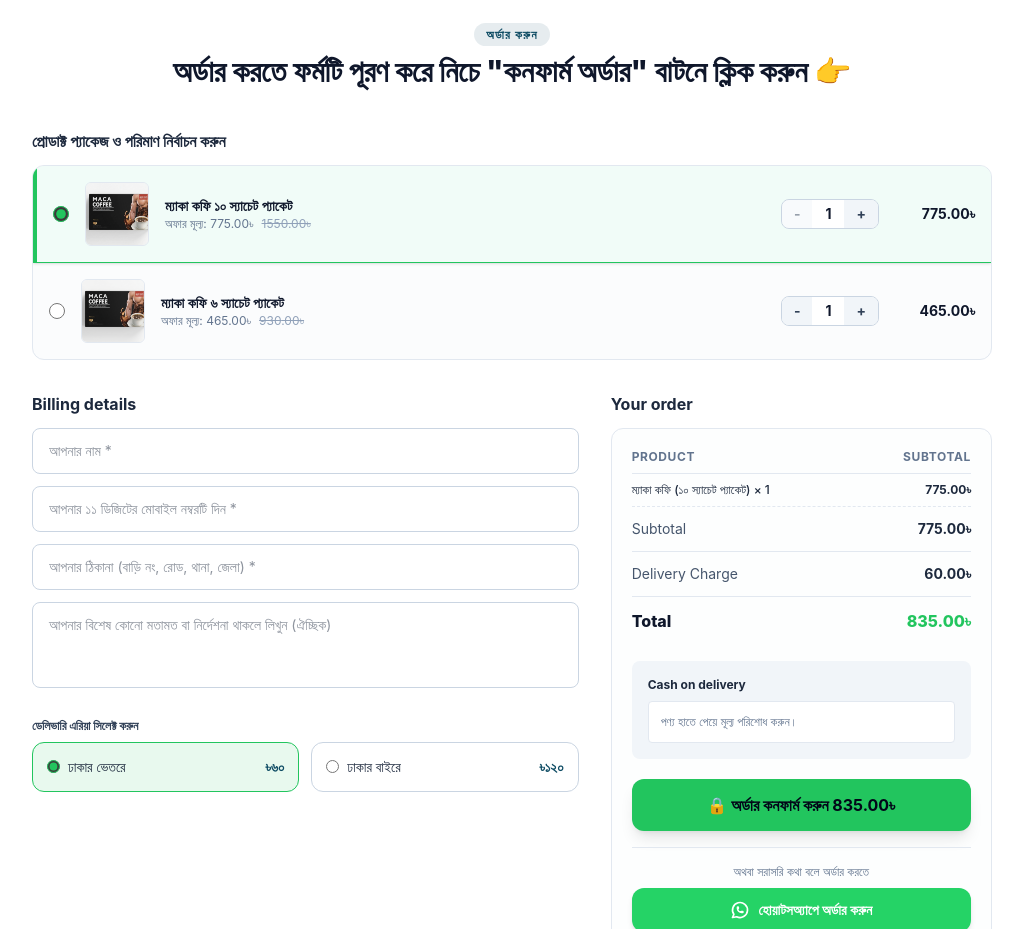
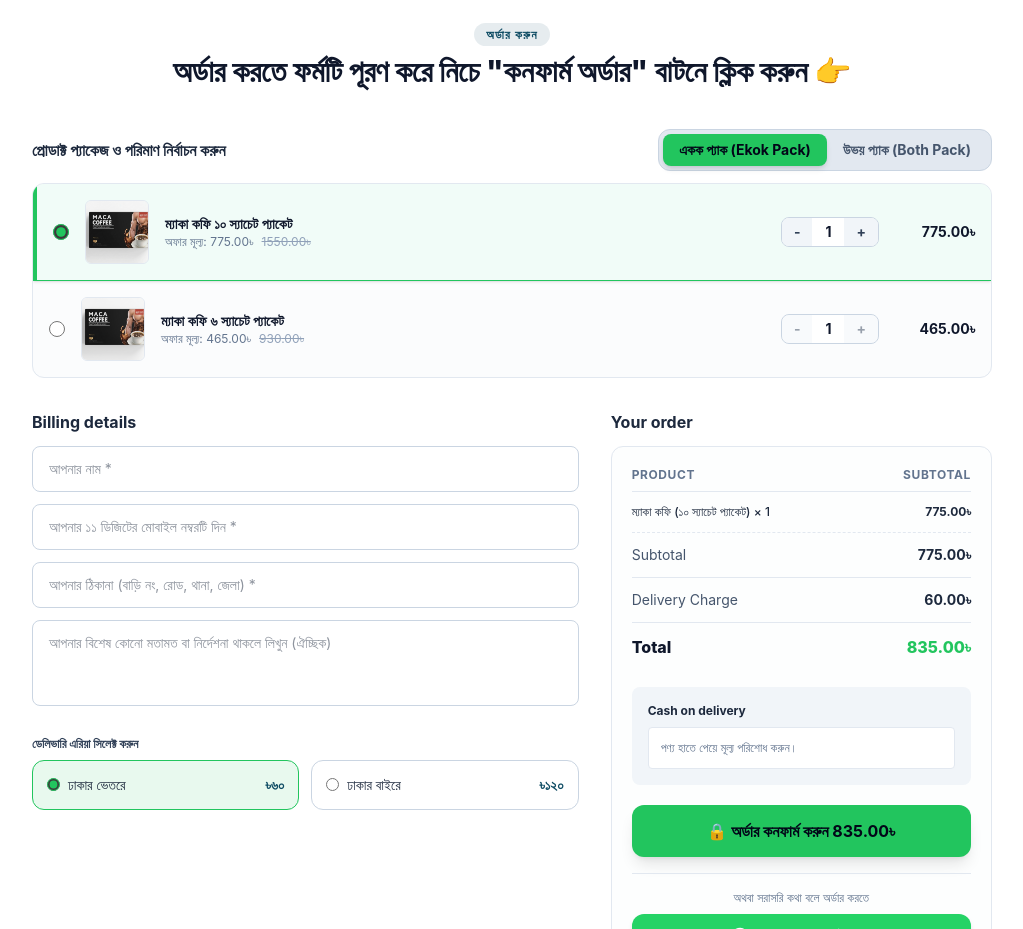
Before and after one commit to noman-swe/vitalcare_bd, a React (Vite) app: page / in a window 1280 px wide. Shown: the part 5200-6129 px from the top of the page, without its empty margins (128-1151 px from the left). Built offline with nearby package versions, Linux system fonts and the light colour scheme.

Commit message:
form lead generation done

```diff
--- a/src/components/Checkout/Checkout.jsx
+++ b/src/components/Checkout/Checkout.jsx
@@ -1,4 +1,4 @@
-import { useEffect, useState } from "react";
+import { useEffect, useState, useRef } from "react";
 import { productsData } from "../../data/products";
 import { truncateText } from "../../utils/utils";
 import { SectionNameBadge } from "../UI/Badges";
@@ -6,6 +6,8 @@
 import { useCart } from "../../context/CartContext";
 
 const GOOGLE_SHEET_API_URL = import.meta.env.VITE_GOOGLE_SHEET_API_URL;
+const VITE_UNCONFIRMED_CLIENT_GOOGLE_SHEET_API_URL = import.meta.env
+  .VITE_UNCONFIRMED_CLIENT_GOOGLE_SHEET_API_URL;
 
 export const Checkout = ({ selectedProduct }) => {
   const { triggerOrderSuccess } = useCart();
@@ -25,10 +27,11 @@
       };
     }),
   };
+
   // 🚀 হ্যাশ লিংক থাকলে অটো-স্ক্রল হ্যান্ডলার
   useEffect(() => {
-    if (window.location.hash === "#checkout-section") {
-      const checkoutElem = document.getElementById("checkout-section");
+    if (window.location.hash === "#checkout") {
+      const checkoutElem = document.getElementById("checkout");
       if (checkoutElem) {
         setTimeout(() => {
           checkoutElem.scrollIntoView({ behavior: "smooth" });
@@ -37,11 +40,20 @@
     }
   }, []);
 
-  // প্রথমে একটি ডিফল্ট ভ্যারিয়েন্ট সিলেক্টেড রাখা হলো
-  const [variantId, setVariantId] = useState(
+  const [packType, setPackType] = useState("single");
+  const [singleVariantId, setSingleVariantId] = useState(
     mainProduct?.variants?.[0]?.id || null,
   );
   const [singleQuantity, setSingleQuantity] = useState(1);
+
+  const [bothQuantities, setBothQuantities] = useState(() => {
+    const initial = {};
+    mainProduct?.variants?.forEach((v) => {
+      initial[v.id] = 1;
+    });
+    return initial;
+  });
+
   const [deliveryLocation, setDeliveryLocation] = useState("inside_dhaka");
   const [isSubmitting, setIsSubmitting] = useState(false);
 
@@ -53,35 +65,116 @@
   });
 
   const [phoneError, setPhoneError] = useState("");
-
-  // variantId যদি null হয়, তবে selectedVariant ও null হবে (কোনো রেডিও সিলেক্টেড থাকবে না)
-  const selectedVariant = variantId
-    ? mainProduct?.variants?.find((v) => v.id === variantId) || null
-    : null;
+  const debounceTimerRef = useRef(null);
 
   const handleSingleQuantityChange = (targetVariantId, delta) => {
-    if (selectedVariant?.id !== targetVariantId) {
-      setVariantId(targetVariantId);
+    if (singleVariantId !== targetVariantId) {
+      setSingleVariantId(targetVariantId);
       setSingleQuantity(Math.max(1, 1 + delta));
     } else {
       setSingleQuantity((prevQty) => Math.max(1, prevQty + delta));
     }
   };
 
+  const handleBothQuantityChange = (variantId, delta) => {
+    setBothQuantities((prev) => ({
+      ...prev,
+      [variantId]: Math.max(1, (prev[variantId] || 1) + delta),
+    }));
+  };
+
+  const getSelectedOrderItems = () => {
+    if (packType === "single") {
+      const variant = mainProduct?.variants?.find(
+        (v) => v.id === singleVariantId,
+      );
+      if (!variant) return [];
+      return [
+        {
+          id: variant.id,
+          title: variant.title,
+          price: variant.price,
+          quantity: singleQuantity,
+          totalPrice: variant.price * singleQuantity,
+        },
+      ];
+    } else {
+      return (
+        mainProduct?.variants?.map((variant) => {
+          const qty = bothQuantities[variant.id] || 1;
+          return {
+            id: variant.id,
+            title: variant.title,
+            price: variant.price,
+            quantity: qty,
+            totalPrice: variant.price * qty,
+          };
+        }) || []
+      );
+    }
+  };
+
+  const selectedItems = getSelectedOrderItems();
   const deliveryCharge = deliveryLocation === "inside_dhaka" ? 60 : 120;
   const deliveryAreaText =
     deliveryLocation === "inside_dhaka"
       ? "ঢাকার ভেতরে (৳৬০)"
       : "ঢাকার বাইরে (৳১২০)";
 
-  const unitPrice = selectedVariant ? Number(selectedVariant.price) : 0;
-  const subtotal = unitPrice * singleQuantity;
+  const subtotal = selectedItems.reduce(
+    (acc, item) => acc + item.totalPrice,
+    0,
+  );
   const totalAmount = subtotal + deliveryCharge;
+
+  // 🔄 অটো-লিড ব্যাকএন্ডে পাঠানোর ফাংশন (unconfirmed-client)
+  const sendUnconfirmedLead = async (currentForm) => {
+    const bdPhoneRegex = /^01[3-9]\d{8}$/;
+    if (!currentForm.phone || !bdPhoneRegex.test(currentForm.phone)) return;
+
+    // const fullPhoneNumber = `${currentForm.phone}`;
+    const orderItems = selectedItems.map((item) => ({
+      name: mainProduct.name,
+      variantTitle: item.title,
+      quantity: item.quantity,
+      price: item.price,
+    }));
+
+    const payload = {
+      name: currentForm.name,
+      phone: currentForm.phone,
+      address: currentForm.address,
+      items: orderItems,
+      orderStatus: "unconfirmed-client",
+    };
+
+    try {
+      await fetch(VITE_UNCONFIRMED_CLIENT_GOOGLE_SHEET_API_URL, {
+        method: "POST",
+        headers: { "Content-Type": "text/plain;charset=utf-8" },
+        body: JSON.stringify(payload),
+      });
+    } catch (error) {
+      console.error("Auto save lead error:", error);
+    }
+  };
+
+  // ⌨️ ইনপুট টাইপিং এর সাথে সাথে ২ সেকেন্ডের Debounce সেটিং
+  const handleInputChange = (field, value) => {
+    const updatedForm = { ...formData, [field]: value };
+    setFormData(updatedForm);
+
+    if (debounceTimerRef.current) clearTimeout(debounceTimerRef.current);
+
+    debounceTimerRef.current = setTimeout(() => {
+      sendUnconfirmedLead(updatedForm);
+    }, 2000);
+  };
 
   const handlePhoneChange = (e) => {
     const value = e.target.value.replace(/\D/g, "");
     if (value.length <= 11) {
-      setFormData({ ...formData, phone: value });
+      handleInputChange("phone", value);
       if (phoneError) setPhoneError("");
     }
   };
@@ -103,12 +196,21 @@
     return true;
   };
 
+  const productDetailsString = selectedItems
+    .map(
+      (item) =>
+        `- ${mainProduct.name} (${item.title}) × ${item.quantity}টি = ৳${item.totalPrice}`,
+    )
+    .join("\n");
+
   const whatsappRawMessage = `হ্যালো VitalCareBD, আমি সরাসরি কথা বলে অর্ডার করতে চাই।
 
 *পণ্য:* ${mainProduct.name}
-*প্যাকেজ:* ${selectedVariant?.title || "নির্দিষ্ট করা হয়নি"}
-*পরিমাণ:* ${singleQuantity}টি
-*মূল্য (সাবটোটাল):* ৳${subtotal}
+*অর্ডার ধরণ:* ${packType === "single" ? "একক প্যাক" : "উভয় প্যাক কম্বো"}
+*প্যাকেজ বিবরণ:*
+${productDetailsString}
+
+*সাবটোটাল:* ৳${subtotal}
 *ডেলিভারি এরিয়া:* ${deliveryAreaText}
 *মোট খরচ:* ৳${totalAmount}
 
@@ -120,13 +222,83 @@
 - ঠিকানা:
 ${formData.address || "[এখানে আপনার ঠিকানা লিখুন]"}`;
 
-  const whatsappUrl = `https://wa.me/+8801778155184?text=${encodeURIComponent(whatsappRawMessage)}`;
+  const whatsappUrl = `https://wa.me/+8801778155184?text=${encodeURIComponent(
+    whatsappRawMessage,
+  )}`;
 
+  // 🔒 ফাইনাল অর্ডার কনফার্ম সাবমিট (confirmed)
+  // const handleSubmit = async (e) => {
+  //   e.preventDefault();
+
+  //   if (selectedItems.length === 0) {
+  //     alert("দয়া করে একটি প্যাকেজ নির্বাচন করুন।");
+  //     return;
+  //   }
+
+  //   if (!validatePhone()) {
+  //     return;
+  //   }
+
+  //   if (debounceTimerRef.current) clearTimeout(debounceTimerRef.current);
+  //   setIsSubmitting(true);
+
+  //   // const fullPhoneNumber = `+${formData.phone}`;
+  //   const orderItems = selectedItems.map((item) => ({
+  //     name: mainProduct.name,
+  //     variantTitle: item.title,
+  //     quantity: item.quantity,
+  //     price: item.price,
+  //   }));
+
+  //   const payload = {
+  //     ...formData,
+  //     items: orderItems,
+  //     orderStatus: "confirmed",
+  //   };
+
+  //   try {
+  //     const response = await fetch(GOOGLE_SHEET_API_URL, {
+  //       method: "POST",
+  //       headers: { "Content-Type": "text/plain;charset=utf-8" },
+  //       body: JSON.stringify(payload),
+  //     });
+
+  //     const result = await response.json();
+
+  //     if (result.result === "success") {
+  //       triggerOrderSuccess(result.orderId);
+
+  //       setSingleQuantity(1);
+  //       setSingleVariantId(mainProduct?.variants?.[0]?.id || null);
+  //       const resetBoth = {};
+  //       mainProduct?.variants?.forEach((v) => {
+  //         resetBoth[v.id] = 1;
+  //       });
+  //       setBothQuantities(resetBoth);
+  //       setFormData({
+  //         name: "",
+  //         address: "",
+  //         phone: "",
+  //         note: "",
+  //       });
+  //       setPhoneError("");
+  //     } else {
+  //       alert("অর্ডার প্রসেস করতে সমস্যা হয়েছে। আবার চেষ্টা করুন।");
+  //     }
+  //   } catch (error) {
+  //     console.error("Error submitting order:", error);
+  //     alert("নেটওয়ার্ক সমস্যা! পরে আবার চেষ্টা করুন।");
+  //   } finally {
+  //     setIsSubmitting(false);
+  //   }
+  // };
+
+  // 🔒 ফাইনাল অর্ডার কনফার্ম সাবমিট (confirmed)
   const handleSubmit = async (e) => {
     e.preventDefault();
 
-    if (!selectedVariant) {
-      alert("দয়া করে যেকোনো একটি প্রোডাক্ট প্যাকেজ নির্বাচন করুন।");
+    if (selectedItems.length === 0) {
+      alert("দয়া করে একটি প্যাকেজ নির্বাচন করুন।");
       return;
     }
 
@@ -134,27 +306,20 @@
       return;
     }
 
+    if (debounceTimerRef.current) clearTimeout(debounceTimerRef.current);
     setIsSubmitting(true);
 
-    const fullPhoneNumber = `+880-${formData.phone}`;
-
-    const orderItems = [
-      {
+    const orderItems = selectedItems.map((item) => ({
       name: mainProduct.name,
-        variantTitle: selectedVariant?.title || "",
-        quantity: singleQuantity,
-        price: unitPrice,
-      },
-    ];
+      variantTitle: item.title,
+      quantity: item.quantity,
+      price: item.price,
+    }));
 
     const payload = {
       ...formData,
-      phone: fullPhoneNumber,
-      deliveryLocation,
-      subtotal,
-      deliveryCharge,
-      totalAmount,
       items: orderItems,
+      orderStatus: "confirmed",
     };
 
     try {
@@ -167,11 +332,26 @@
       const result = await response.json();
 
       if (result.result === "success") {
+        // 🗑️ অর্ডার কনফার্ম হলে আনকনফার্মড শিট থেকে এই নাম্বারের ডাটা রিমুভ করার জন্য রিকোয়েস্ট পাঠানো
+        try {
+          await fetch(VITE_UNCONFIRMED_CLIENT_GOOGLE_SHEET_API_URL, {
+            method: "POST",
+            headers: { "Content-Type": "text/plain;charset=utf-8" },
+            body: JSON.stringify({ action: "delete", phone: formData.phone }),
+          });
+        } catch (delErr) {
+          console.error("Failed to delete unconfirmed lead:", delErr);
+        }
+
         triggerOrderSuccess(result.orderId);
 
-        // সফলভাবে অর্ডার জমা দেওয়ার পর স্টেট রিসেট এবং ভ্যারিয়েন্ট null করে দেওয়া হলো
         setSingleQuantity(1);
-        setVariantId(null); // এখানে null করার ফলে সব রেডিও বাটন আনসিলেক্টেড হয়ে যাবে
+        setSingleVariantId(mainProduct?.variants?.[0]?.id || null);
+        const resetBoth = {};
+        mainProduct?.variants?.forEach((v) => {
+          resetBoth[v.id] = 1;
+        });
+        setBothQuantities(resetBoth);
         setFormData({
           name: "",
           address: "",
@@ -192,7 +372,7 @@
 
   return (
     <section
-      id="checkout-section"
+      id="checkout"
       className="py-16 bg-white dark:bg-[#0B1322] border-t border-slate-200 dark:border-slate-800 text-slate-800 dark:text-slate-100 relative"
     >
       <div className="max-w-5xl mx-auto px-4 sm:px-6 lg:px-8">
@@ -206,29 +386,65 @@
         </div>
 
         <form onSubmit={handleSubmit} className="space-y-8">
-          {/* Product Variants Selection */}
           <div>
-            <h3 className="text-base font-bold mb-3 text-slate-800 dark:text-slate-200">
+            <div className="flex flex-col sm:flex-row sm:items-center justify-between mb-3 gap-3">
+              <h3 className="text-base font-bold text-slate-800 dark:text-slate-200">
                 প্রোডাক্ট প্যাকেজ ও পরিমাণ নির্বাচন করুন
               </h3>
+
+              <div className="inline-flex p-1 bg-slate-200 dark:bg-slate-800 rounded-xl self-start sm:self-auto border border-slate-300 dark:border-slate-700">
+                <button
+                  type="button"
+                  onClick={() => setPackType("single")}
+                  className={`px-4 py-1.5 text-xs sm:text-sm font-bold rounded-lg transition ${
+                    packType === "single"
+                      ? "bg-brand-green text-slate-950 shadow-md"
+                      : "text-slate-600 dark:text-slate-300 hover:text-slate-900 dark:hover:text-white"
+                  }`}
+                >
+                  একক প্যাক (Ekok Pack)
+                </button>
+                <button
+                  type="button"
+                  onClick={() => setPackType("both")}
+                  className={`px-4 py-1.5 text-xs sm:text-sm font-bold rounded-lg transition ${
+                    packType === "both"
+                      ? "bg-brand-green text-slate-950 shadow-md"
+                      : "text-slate-600 dark:text-slate-300 hover:text-slate-900 dark:hover:text-white"
+                  }`}
+                >
+                  উভয় প্যাক (Both Pack)
+                </button>
+              </div>
+            </div>
 
             <div className="border border-slate-200 dark:border-slate-700 rounded-xl divide-y divide-slate-200 dark:divide-slate-700 bg-slate-50/50 dark:bg-slate-800/40 overflow-hidden">
               {mainProduct?.variants && mainProduct.variants.length > 0
                 ? mainProduct.variants.map((variant) => {
-                    const isSelected = selectedVariant?.id === variant.id;
-                    const currentQty = isSelected ? singleQuantity : 1;
+                    const isSingleMode = packType === "single";
+                    const isSelectedInSingle =
+                      isSingleMode && singleVariantId === variant.id;
+
+                    const isChecked = isSingleMode ? isSelectedInSingle : true;
+                    const currentQty = isSingleMode
+                      ? isSelectedInSingle
+                        ? singleQuantity
+                        : 1
+                      : bothQuantities[variant.id] || 1;
 
                     return (
                       <div
                         key={variant.id}
                         onClick={() => {
-                          if (!isSelected) {
-                            setVariantId(variant.id);
+                          if (isSingleMode && !isSelectedInSingle) {
+                            setSingleVariantId(variant.id);
                             setSingleQuantity(1);
                           }
                         }}
-                        className={`flex flex-col sm:flex-row items-start sm:items-center justify-between p-4 cursor-pointer transition gap-4 ${
-                          isSelected
+                        className={`flex flex-col sm:flex-row items-start sm:items-center justify-between p-4 transition gap-4 ${
+                          isSingleMode ? "cursor-pointer" : ""
+                        } ${
+                          isChecked
                             ? "bg-emerald-50/60 dark:bg-slate-800/90 border-l-4 border-brand-green shadow-sm"
                             : "hover:bg-slate-100 dark:hover:bg-slate-800/50"
                         }`}
@@ -236,11 +452,17 @@
                         <div className="flex items-center gap-3 sm:gap-4 flex-1">
                           <input
                             type="radio"
-                            name="quickOrderVariant"
-                            checked={isSelected}
+                            name={
+                              isSingleMode
+                                ? "quickOrderVariant"
+                                : `quickOrderVariant_${variant.id}`
+                            }
+                            checked={isChecked}
                             onChange={() => {
-                              setVariantId(variant.id);
+                              if (isSingleMode) {
+                                setSingleVariantId(variant.id);
                                 setSingleQuantity(1);
+                              }
                             }}
                             className="accent-brand-green h-4 w-4 shrink-0 cursor-pointer"
                           />
@@ -274,11 +496,15 @@
                           >
                             <button
                               type="button"
-                              disabled={isSelected && singleQuantity <= 1}
-                              onClick={() =>
-                                handleSingleQuantityChange(variant.id, -1)
+                              disabled={isSingleMode && !isSelectedInSingle}
+                              onClick={() => {
+                                if (isSingleMode) {
+                                  handleSingleQuantityChange(variant.id, -1);
+                                } else {
+                                  handleBothQuantityChange(variant.id, -1);
                                 }
-                              className="px-3 py-1 bg-slate-100 dark:bg-slate-800 hover:bg-slate-200 dark:hover:bg-slate-700 font-bold text-slate-700 dark:text-slate-200 text-sm transition disabled:opacity-50 disabled:cursor-not-allowed"
+                              }}
+                              className="px-3 py-1 bg-slate-100 dark:bg-slate-800 hover:bg-slate-200 dark:hover:bg-slate-700 font-bold text-slate-700 dark:text-slate-200 text-sm transition disabled:opacity-50 disabled:cursor-not-allowed cursor-pointer"
                             >
                               -
                             </button>
@@ -287,10 +513,15 @@
                             </span>
                             <button
                               type="button"
-                              onClick={() =>
-                                handleSingleQuantityChange(variant.id, 1)
+                              disabled={isSingleMode && !isSelectedInSingle}
+                              onClick={() => {
+                                if (isSingleMode) {
+                                  handleSingleQuantityChange(variant.id, 1);
+                                } else {
+                                  handleBothQuantityChange(variant.id, 1);
                                 }
-                              className="px-3 py-1 bg-slate-100 dark:bg-slate-800 hover:bg-slate-200 dark:hover:bg-slate-700 font-bold text-slate-700 dark:text-slate-200 text-sm transition"
+                              }}
+                              className="px-3 py-1 bg-slate-100 dark:bg-slate-800 hover:bg-slate-200 dark:hover:bg-slate-700 font-bold text-slate-700 dark:text-slate-200 text-sm transition disabled:opacity-50 disabled:cursor-not-allowed cursor-pointer"
                             >
                               +
                             </button>
@@ -307,7 +538,6 @@
             </div>
           </div>
 
-          {/* Billing details & Summary */}
           <div className="grid grid-cols-1 lg:grid-cols-12 gap-8 items-start">
             <div className="lg:col-span-7 space-y-6">
               <div>
@@ -320,13 +550,10 @@
                     required
                     placeholder="আপনার নাম *"
                     value={formData.name}
-                    onChange={(e) =>
-                      setFormData({ ...formData, name: e.target.value })
-                    }
+                    onChange={(e) => handleInputChange("name", e.target.value)}
                     className="w-full px-4 py-3 rounded-lg bg-white dark:bg-slate-900 border border-slate-300 dark:border-slate-700 text-sm focus:outline-none focus:border-brand-green dark:text-white"
                   />
 
-                  {/* Phone Input */}
                   <div>
                     <div
                       className={`flex items-center rounded-lg bg-white dark:bg-slate-900 border ${
@@ -359,7 +586,7 @@
                     placeholder="আপনার ঠিকানা (বাড়ি নং, রোড, থানা, জেলা) *"
                     value={formData.address}
                     onChange={(e) =>
-                      setFormData({ ...formData, address: e.target.value })
+                      handleInputChange("address", e.target.value)
                     }
                     className="w-full px-4 py-3 rounded-lg bg-white dark:bg-slate-900 border border-slate-300 dark:border-slate-700 text-sm focus:outline-none focus:border-brand-green dark:text-white"
                   />
@@ -368,15 +595,12 @@
                     rows={3}
                     placeholder="আপনার বিশেষ কোনো মতামত বা নির্দেশনা থাকলে লিখুন (ঐচ্ছিক)"
                     value={formData.note}
-                    onChange={(e) =>
-                      setFormData({ ...formData, note: e.target.value })
-                    }
+                    onChange={(e) => handleInputChange("note", e.target.value)}
                     className="w-full px-4 py-3 rounded-lg bg-white dark:bg-slate-900 border border-slate-300 dark:border-slate-700 text-sm focus:outline-none focus:border-brand-green dark:text-white resize-none"
                   ></textarea>
                 </div>
               </div>
 
-              {/* Delivery Area */}
               <div>
                 <label className="block text-xs font-bold text-slate-700 dark:text-slate-300 mb-2">
                   ডেলিভারি এরিয়া সিলেক্ট করুন
@@ -433,7 +657,6 @@
               </div>
             </div>
 
-            {/* Right: Order Summary */}
             <div className="lg:col-span-5 space-y-6">
               <div>
                 <h3 className="text-base font-bold mb-3 text-slate-800 dark:text-slate-200">
@@ -446,16 +669,20 @@
                   </div>
 
                   <div className="py-2 border-b border-dashed border-slate-200 dark:border-slate-700 space-y-2">
-                    <div className="flex items-center justify-between text-xs font-medium">
-                      <span className="text-slate-800 dark:text-slate-200">
-                        {selectedVariant
-                          ? `${truncateText(mainProduct.name, 50)} (${selectedVariant.title}) × ${singleQuantity}`
-                          : "কোনো প্যাকেজ নির্বাচন করা হয়নি"}
+                    {selectedItems.map((item) => (
+                      <div
+                        key={item.id}
+                        className="flex items-center justify-between text-xs font-medium py-1"
+                      >
+                        <span className="text-slate-800 dark:text-slate-200 pr-2">
+                          {truncateText(mainProduct.name, 25)} ({item.title}) ×{" "}
+                          {item.quantity}
                         </span>
-                      <span className="font-bold">
-                        {unitPrice * singleQuantity}.00৳
+                        <span className="font-bold whitespace-nowrap">
+                          {item.totalPrice}.00৳
                         </span>
                       </div>
+                    ))}
                   </div>
 
                   <div className="py-3 border-b border-slate-200 dark:border-slate-700 flex justify-between text-sm">
@@ -498,7 +725,6 @@
                     </span>
                   </button>
 
-                  {/* হোয়াটসঅ্যাপে অর্ডার অপশন */}
                   <div className="mt-4 pt-4 border-t border-slate-200 dark:border-slate-700 text-center">
                     <p className="text-xs text-slate-500 dark:text-slate-400 mb-2">
                       অথবা সরাসরি কথা বলে অর্ডার করতে
--- a/src/data/common.js
+++ b/src/data/common.js
@@ -3,5 +3,5 @@
   { href: "#focus-product", label: "ম্যাকা কফি" },
   { href: "#benefits", label: "উপকারিতা" },
   { href: "#gallery", label: "গ্যালারি" },
-  { href: "#checkout-section", label: "অর্ডার ফর্ম" },
+  { href: "#checkout", label: "অর্ডার ফর্ম" },
 ];
```
Also changed, not shown: 1 other file (tests, documents, lock files or other folders). Lines whose indentation alone changed are shown as unchanged.
